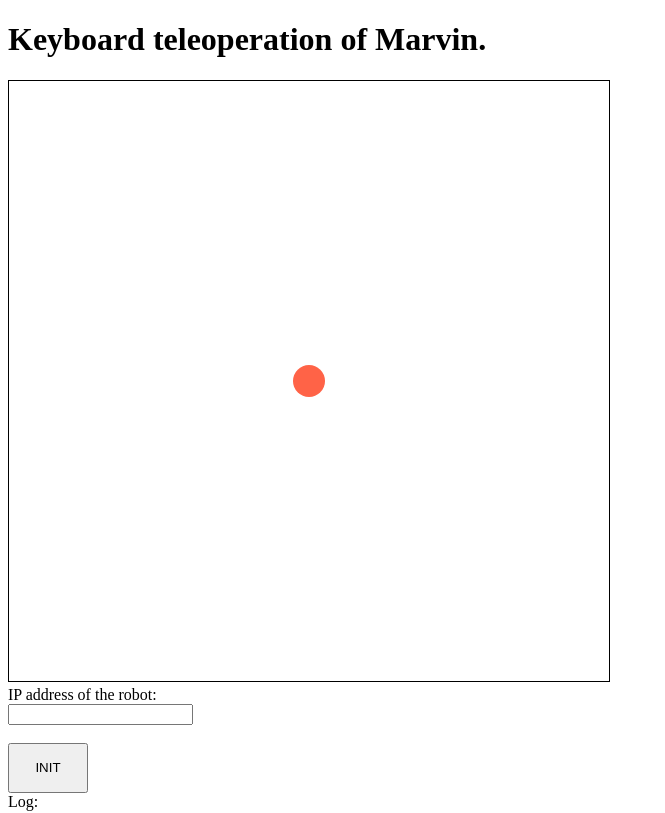
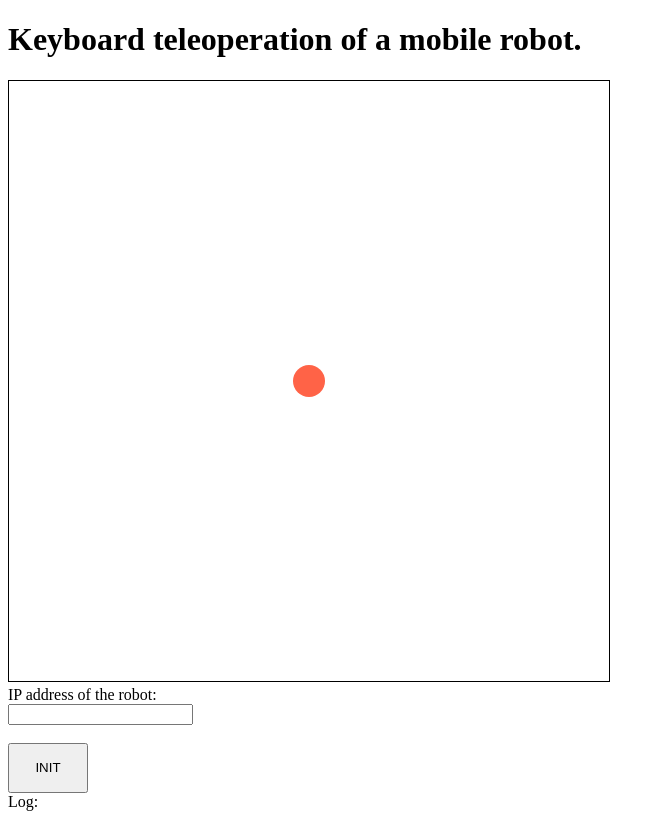
Before and after one commit to thomasl86/ros_teleop_web, a plain HTML site: page ui/touch.html in a window 1280 px wide. Shown: the top 813 px of the page, without its empty margins (0-665 px from the left). Drawn offline with Linux system fonts and the light colour scheme.

Commit message:
Change website header

```diff
--- a/ui/touch.html
+++ b/ui/touch.html
@@ -2,7 +2,7 @@
 <html>
   <meta charset="utf-8" />
   <body>
-    <h1>Keyboard teleoperation of Marvin.</h1>
+    <h1>Keyboard teleoperation of a mobile robot.</h1>
 
     <canvas id="canvas" width="600" height="600"
         style="border:solid black 1px;">
```
Also changed, not shown: ui/screen_btn.html (+1 -1 lines), ui/screen_kb.html (+1 -1 lines).
